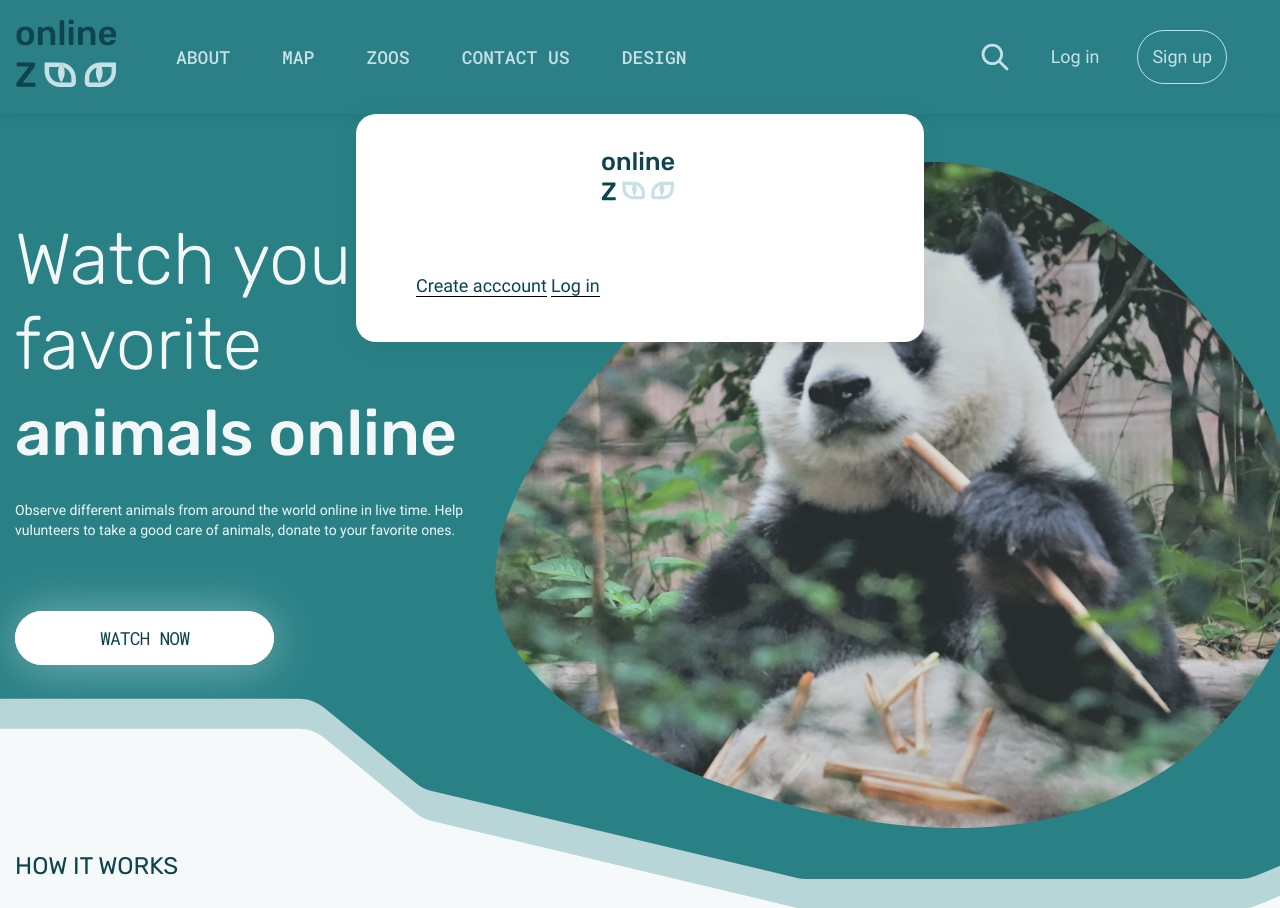
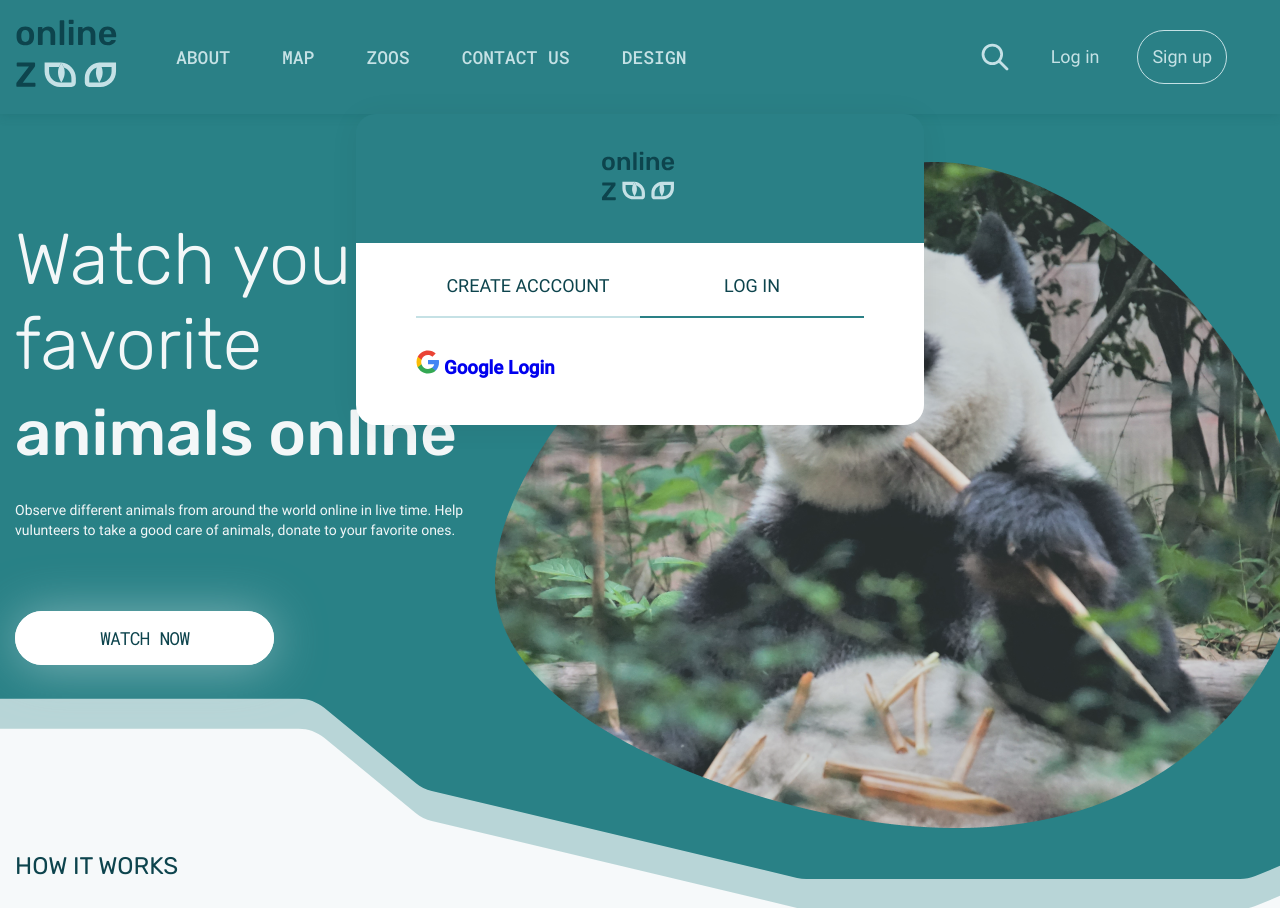
Before and after one commit to ulugbekwebp/Online_Zoo, a website: page src/index.html in a window 1280 px wide. Shown: the top 908 px of the page. Drawn offline with nearby package versions, Linux system fonts and the light colour scheme; files that its build step writes are made by us from their sources.

Commit message:
05.05.2021

```diff
--- a/src/index.html
+++ b/src/index.html
@@ -65,14 +65,31 @@
           <img src="./img/logo-mini.svg" alt="logo-mini">
         </div>
         <div class="modal__body">
+          <ul class="modal__body-list">
+          <li class="modal__item">
               <label class="modal__label">
                 <span class="modal__login-title">Create acccount</span>
                 <input class="visually-hidden" type="radio" name="login">
               </label>
+            </li>
+            <li class="modal__item modal__item-active">
               <label>
                 <span class="modal__login-title">Log in</span>
                 <input class="visually-hidden" type="radio" name="login">
               </label>
+            </li>
+          </ul>
+          <ul class="modal__list">
+            <li class="modal__login-item">
+              <a href="#">
+                <img src="./img/google_logo.svg" alt="google-logo">
+                <h3 class="modal__login-title-logo">Google Login</h3>
+              </a>
+            </li>
+            <li class="modal__login-item">
+
+            </li>
+          </ul>
         </div>
       </div>
 
--- a/src/scss/blocks-all/_header.scss
+++ b/src/scss/blocks-all/_header.scss
@@ -157,7 +157,7 @@
   border-radius: 20px 20px 0 0;
   padding: 32px 245px;
   background-color: #2A8086;
-  background-color: #fff;
+  // background-color: #fff;
 }
 
 .modal__body{
@@ -166,18 +166,42 @@
   border-radius: 0 0 20px 20px;
 }
 
+.modal__body-list{
+  @include reset-list;
+  display: flex;
+  margin-bottom: 32px;
+}
+
+.modal__item{
+  width: 50%;
+  text-align: center;
+  border-bottom: 2px solid $white;
+  padding-bottom: 20px;
+}
+
+.modal__item-active{
+  border-bottom: 2px solid #2A8086;
+}
+
 .modal__login-title{
   font-family: "Roboto";
   font-weight: 400;
   font-size: 18px;
+  text-transform: uppercase;
   line-height: 21.09px;
   color: $black;
-  border-bottom: 1px solid black;
-
-  &:checked{
-    border-bottom: 2px solid $black;
-  }
 }
 
-.modal__label{
+.modal__list{
+  @include reset-list;
 }
+
+.modal__login-item{
+  width: 50%;
+  align-items: center;
+}
+
+.modal__login-title-logo{
+  display: inline-block;
+  margin: 0;
+}
```
Also changed, not shown: dist/css/main.css, dist/css/main.min.css, dist/img/google_logo.svg (added), dist/index.html, src/img/google_logo.svg (added). Lines whose indentation alone changed are shown as unchanged.
